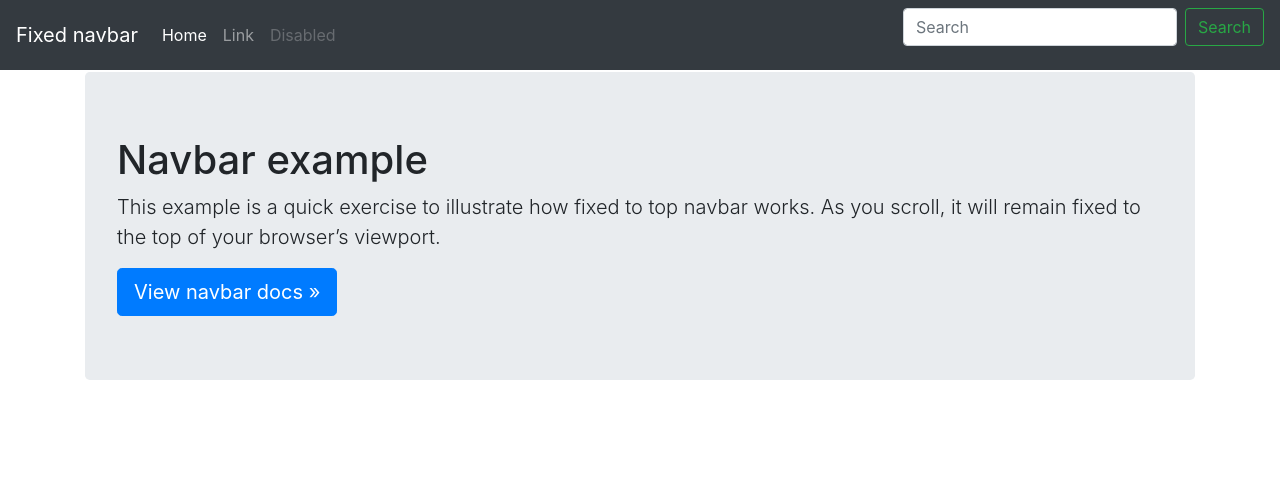
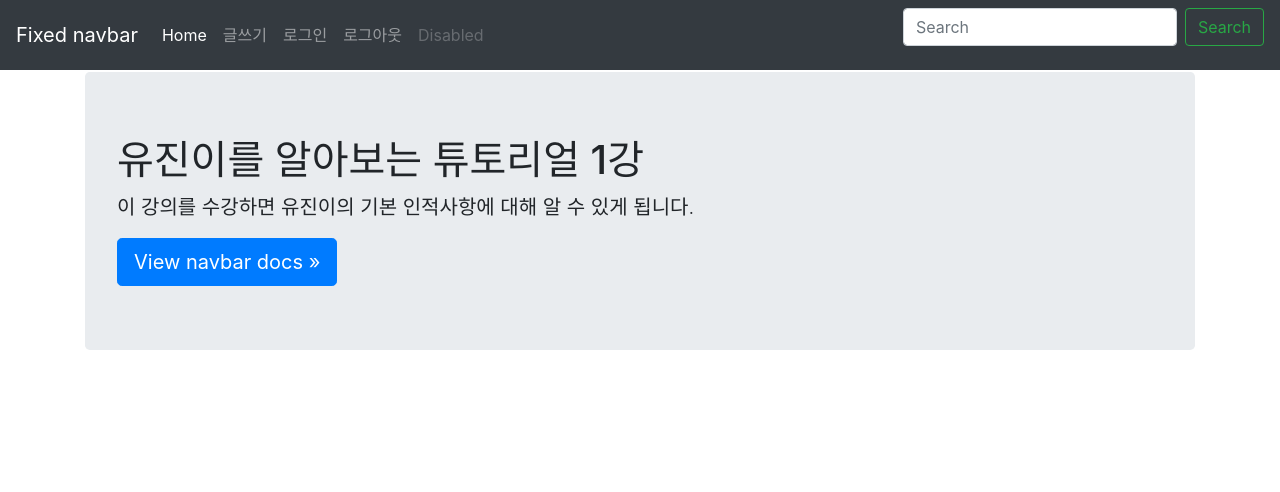
Before and after one commit to dkyou7/django_opentutorials, a Django app: page /blogMain/ in a window 1280 px wide. Shown: the top 492 px of the page. Run offline with Django 3.2, Linux system fonts and the light colour scheme; some libraries are stand-ins or nearby versions.

Commit message:
메인 컨텐츠 구성하기

```diff
--- a/blogapp/templates/blogMain.html
+++ b/blogapp/templates/blogMain.html
@@ -6,17 +6,23 @@
 
 <body>
 <nav class="navbar navbar-expand-md navbar-dark fixed-top bg-dark">
-  <a class="navbar-brand" href="#">Fixed navbar</a>
+  <a class="navbar-brand" href="{% url 'index' %}">Fixed navbar</a>
   <button class="navbar-toggler" type="button" data-toggle="collapse" data-target="#navbarCollapse" aria-controls="navbarCollapse" aria-expanded="false" aria-label="Toggle navigation">
     <span class="navbar-toggler-icon"></span>
   </button>
   <div class="collapse navbar-collapse" id="navbarCollapse">
     <ul class="navbar-nav mr-auto">
       <li class="nav-item active">
-        <a class="nav-link" href="#">Home <span class="sr-only">(current)</span></a>
+        <a class="nav-link" href="{% url 'blogMain' %}">Home <span class="sr-only">(current)</span></a>
       </li>
       <li class="nav-item">
-        <a class="nav-link" href="#">Link</a>
+          <a class="nav-link" href="#">글쓰기</a>
+      </li>
+      <li class="nav-item">
+          <a class="nav-link" href="#">로그인</a>
+      </li>
+      <li class="nav-item">
+          <a class="nav-link" href="#">로그아웃</a>
       </li>
       <li class="nav-item">
         <a class="nav-link disabled" href="#" tabindex="-1" aria-disabled="true">Disabled</a>
@@ -31,8 +37,8 @@
 
 <main role="main" class="container">
   <div class="jumbotron">
-    <h1>Navbar example</h1>
-    <p class="lead">This example is a quick exercise to illustrate how fixed to top navbar works. As you scroll, it will remain fixed to the top of your browser’s viewport.</p>
+    <h1>유진이를 알아보는 튜토리얼 1강</h1>
+    <p class="lead">이 강의를 수강하면 유진이의 기본 인적사항에 대해 알 수 있게 됩니다.</p>
     <a class="btn btn-lg btn-primary" href="{{ site.baseurl }}/docs/{{ site.docs_version }}/components/navbar/" role="button">View navbar docs &raquo;</a>
   </div>
 </main>
--- a/blogapp/templates/index.html
+++ b/blogapp/templates/index.html
@@ -22,7 +22,7 @@
     <h1 class="cover-heading">유진이를 위한 페이지</h1>
     <p class="lead">Cover is a one-page template for building simple and beautiful home pages. Download, edit the text, and add your own fullscreen background photo to make it your own.</p>
     <p class="lead">
-      <a href="#" class="btn btn-lg btn-secondary">클릭</a>
+      <a href="{% url 'blogMain' %}" class="btn btn-lg btn-secondary">클릭</a>
     </p>
   </main>
 
```
